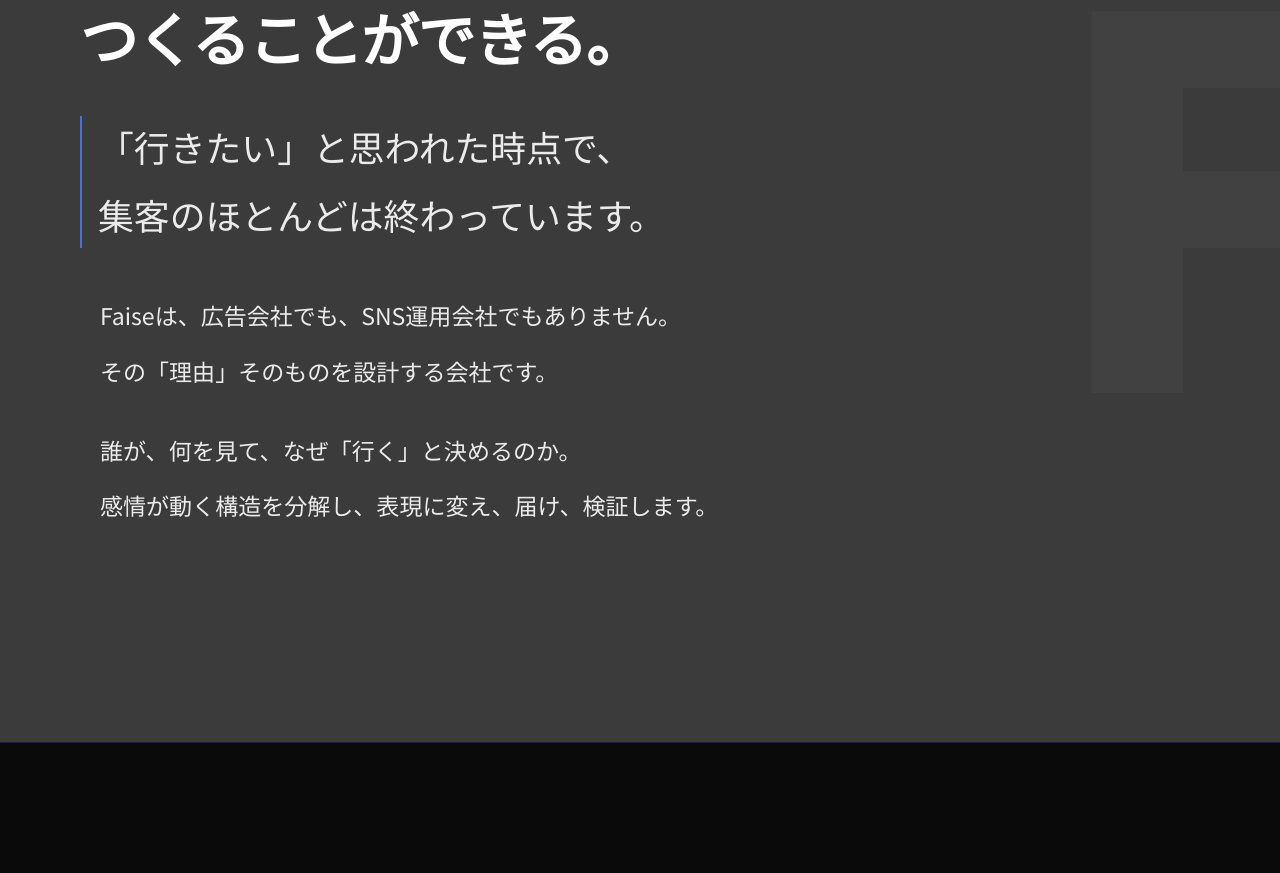
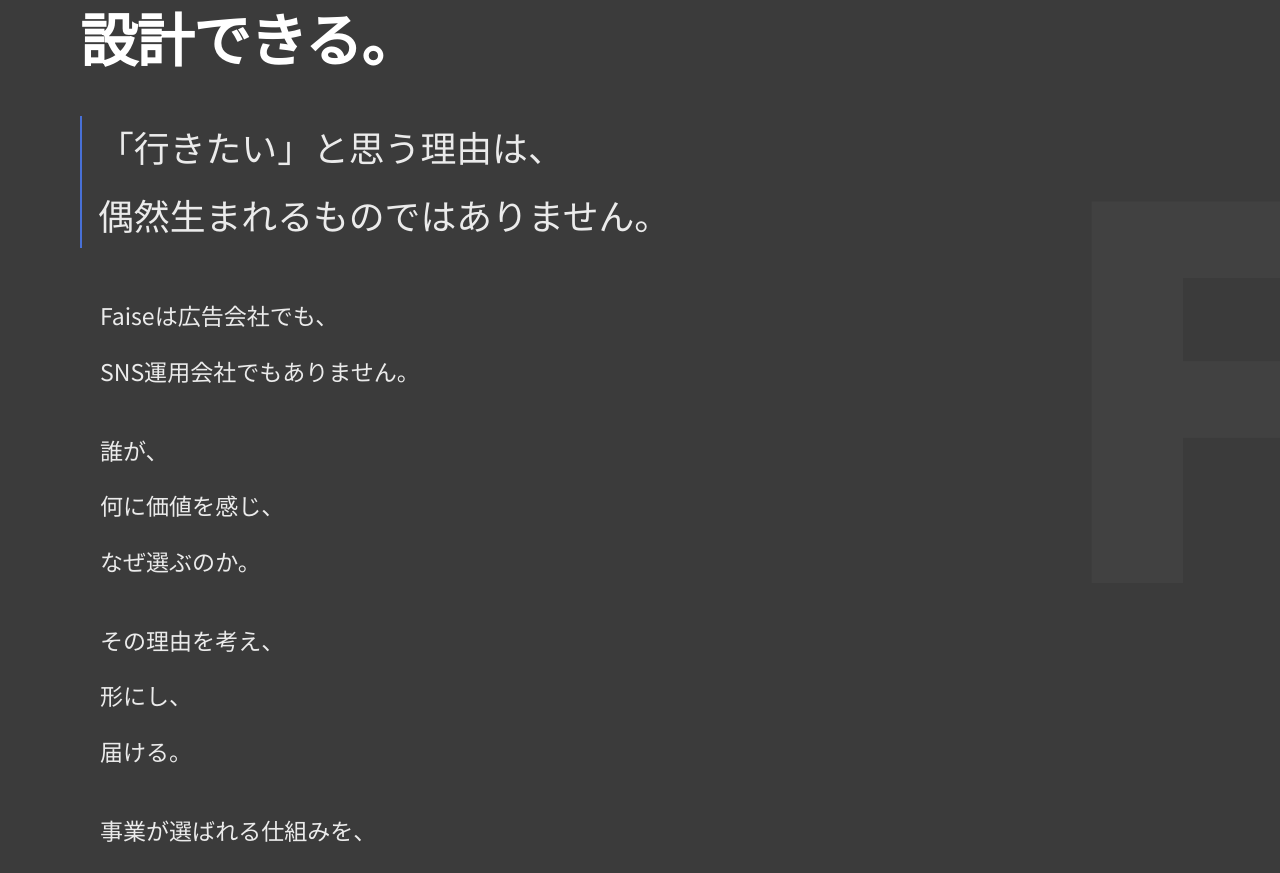
Before and after one commit to fukunaga-faise/faise-lp, a Next.js app: page / in a window 1280 px wide. Shown: the part 1026-1899 px from the top of the page. Built offline with nearby package versions, Linux system fonts and the light colour scheme.

Commit message:
Update What We Do copy again
Expands the body block to four short paragraphs to fit the new
copy without dropping any of it.

```diff
--- a/src/components/Mission.tsx
+++ b/src/components/Mission.tsx
@@ -30,7 +30,7 @@ export default function Mission() {
           <LineReveal delay={0.1} inView={inView}>
             <h2 className="text-[clamp(28px,4.5vw,58px)] font-black leading-[1.2] tracking-[-0.02em] text-white break-keep">
               人が集まる<wbr />理由は、<br />
-              つくることができる。
+              設計できる。
             </h2>
           </LineReveal>
 
@@ -38,9 +38,9 @@ export default function Mission() {
           <BlurReveal delay={0.35} inView={inView}>
             <div className="flex items-start gap-4">
               <div className="w-0.5 h-auto self-stretch bg-[#4d7fff]/80 shrink-0 mt-1" />
-              <p className="text-[clamp(20px,2.8vw,40px)] text-white/90 leading-[1.9] font-medium">
-                「行きたい」と思われた時点で、<br />
-                集客のほとんどは終わっています。
+              <p className="text-[clamp(20px,2.8vw,40px)] text-white/90 leading-[1.9] font-medium break-keep">
+                「行きたい」と<wbr />思う理由は、<br />
+                偶然生まれるものではありません。
               </p>
             </div>
           </BlurReveal>
@@ -49,12 +49,22 @@ export default function Mission() {
           <BlurReveal delay={0.55} inView={inView}>
             <div className="space-y-6">
               <p className="text-[clamp(16px,1.8vw,28px)] text-white/90 leading-[2.4] pl-5">
-                Faiseは、広告会社でも、SNS運用会社でもありません。<br />
-                その「理由」そのものを設計する会社です。
+                Faiseは広告会社でも、<br />
+                SNS運用会社でもありません。
               </p>
               <p className="text-[clamp(16px,1.8vw,28px)] text-white/90 leading-[2.4] pl-5">
-                誰が、何を見て、なぜ「行く」と決めるのか。<br />
-                感情が動く構造を分解し、表現に変え、届け、検証します。
+                誰が、<br />
+                何に価値を感じ、<br />
+                なぜ選ぶのか。
+              </p>
+              <p className="text-[clamp(16px,1.8vw,28px)] text-white/90 leading-[2.4] pl-5">
+                その理由を考え、<br />
+                形にし、<br />
+                届ける。
+              </p>
+              <p className="text-[clamp(16px,1.8vw,28px)] text-white/90 leading-[2.4] pl-5">
+                事業が選ばれる仕組みを、<br />
+                戦略から実行まで一貫して設計します。
               </p>
             </div>
           </BlurReveal>
```
